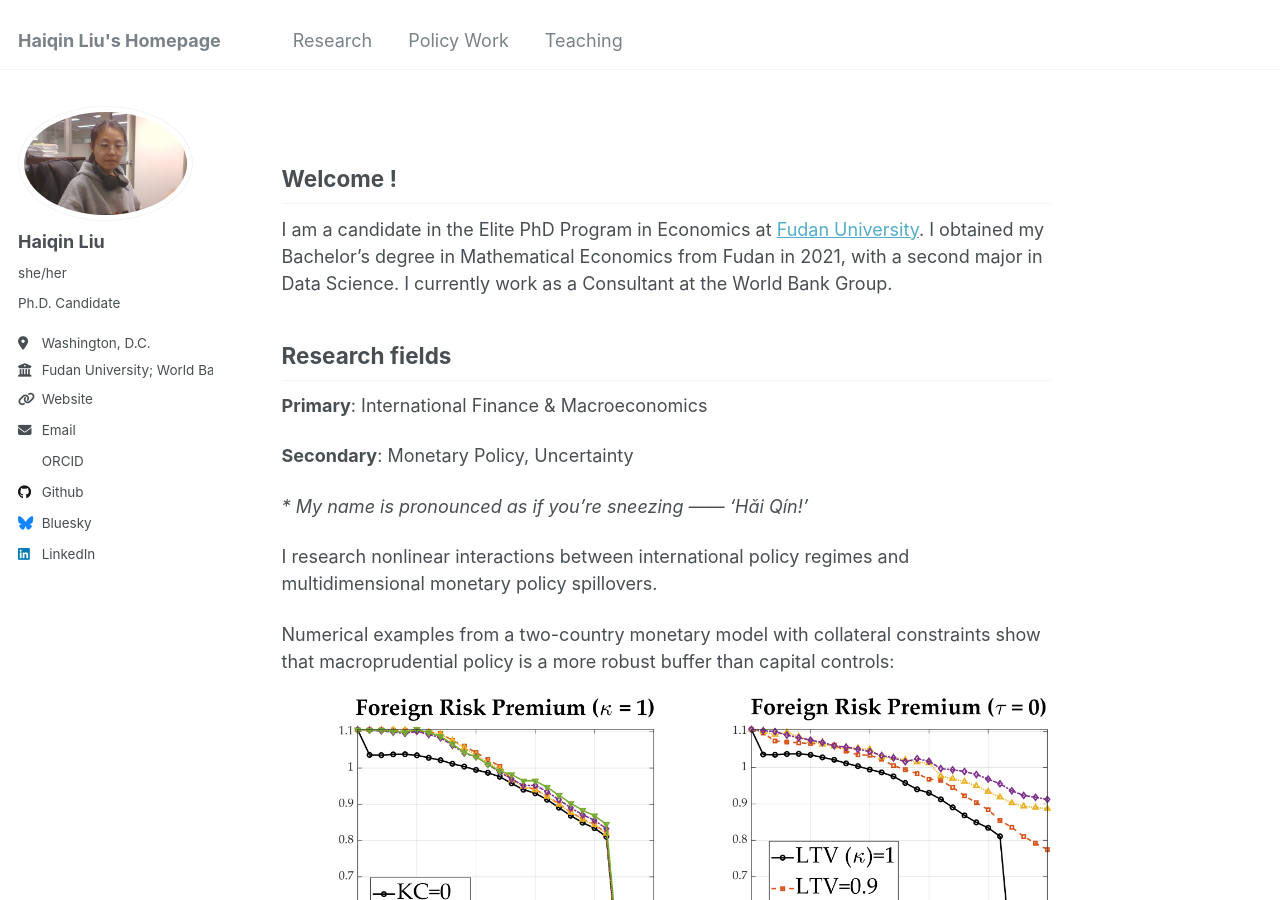
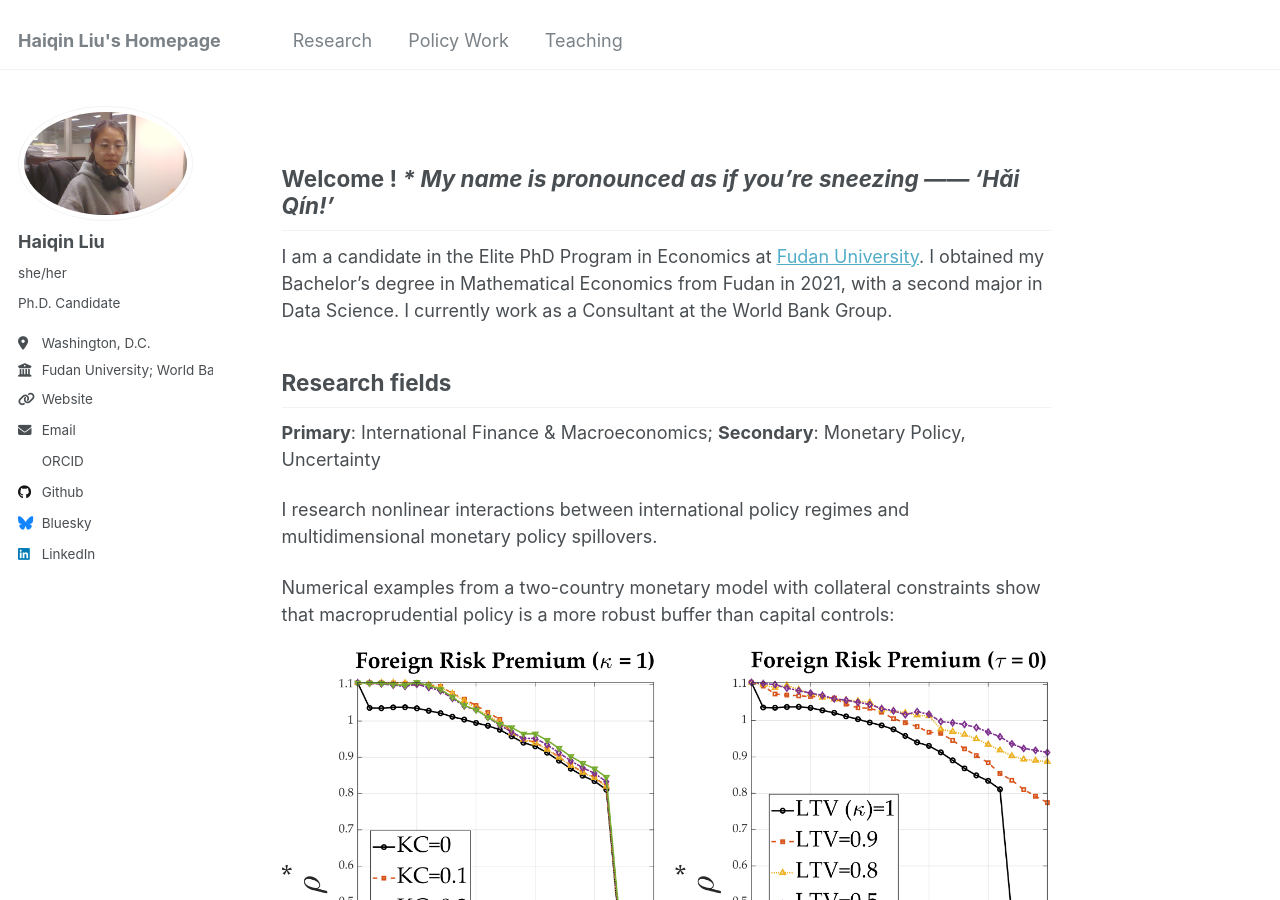
Before and after one commit to liuhaiqinFDU/liuhaiqinFDU.github.io, a Jekyll site: the page built from about.md, in a window 1280 px wide and 900 px high. Built offline with Jekyll 4.4.1, drawn with Linux system fonts in a browser that asks for light colours; some web fonts are replaced; part of the change alters nothing that is shown.

```diff
--- a/about.md
+++ b/about.md
@@ -7,7 +7,7 @@ redirect_from:
   - /about.html
 ---
 
-## Welcome !
+## Welcome ! *\* My name is pronounced as if you're sneezing —— 'Hǎi Qín!'*
 
 I am a candidate in the Elite PhD Program in Economics at [Fudan University](https://www.fudan.edu.cn/en/). I obtained my Bachelor’s degree in Mathematical Economics from Fudan in 2021, with a second major in Data Science. I currently work as a Consultant at the World Bank Group.
 
@@ -15,19 +15,9 @@ I am a candidate in the Elite PhD Program in Economics at [Fudan University](htt
 
 ## Research fields
 
-**Primary**: International Finance & Macroeconomics
-
-**Secondary**: Monetary Policy, Uncertainty
-
-
-
-
-
-*\* My name is pronounced as if you're sneezing —— 'Hǎi Qín!'*
+**Primary**: International Finance & Macroeconomics; **Secondary**: Monetary Policy, Uncertainty
 
 <!-- Mi hermanita [Haihan Liu](https://github.com/GraceHanLiu) studies Statistics at [Shanghai University of Finance and Economics](https://english.sufe.edu.cn/) and contributes part-time to my research under my mentorship. -->
-
-<!-- Whenever you sneeze, you're calling my name <=..=> -->
 
 I research nonlinear interactions between international policy regimes and multidimensional monetary policy spillovers.
 
```
